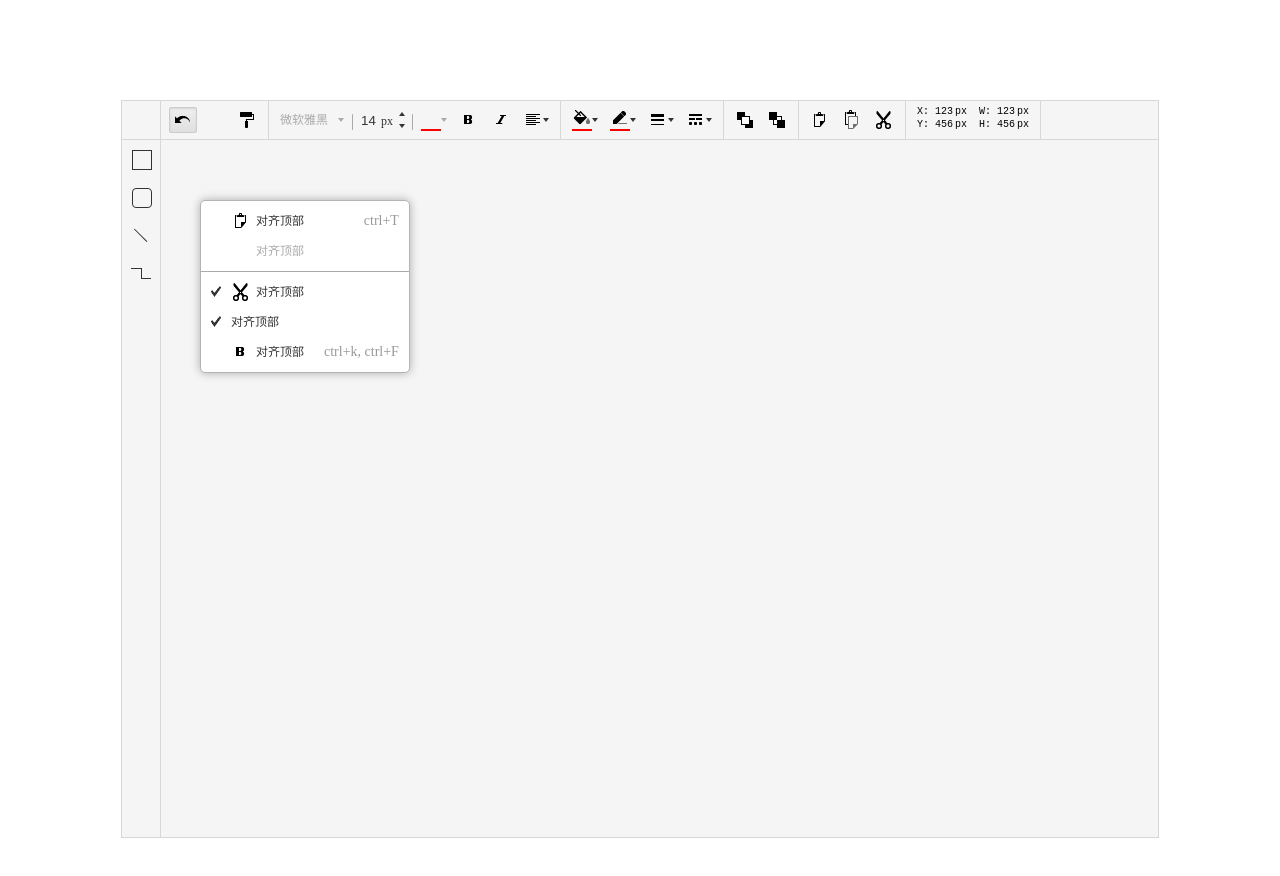
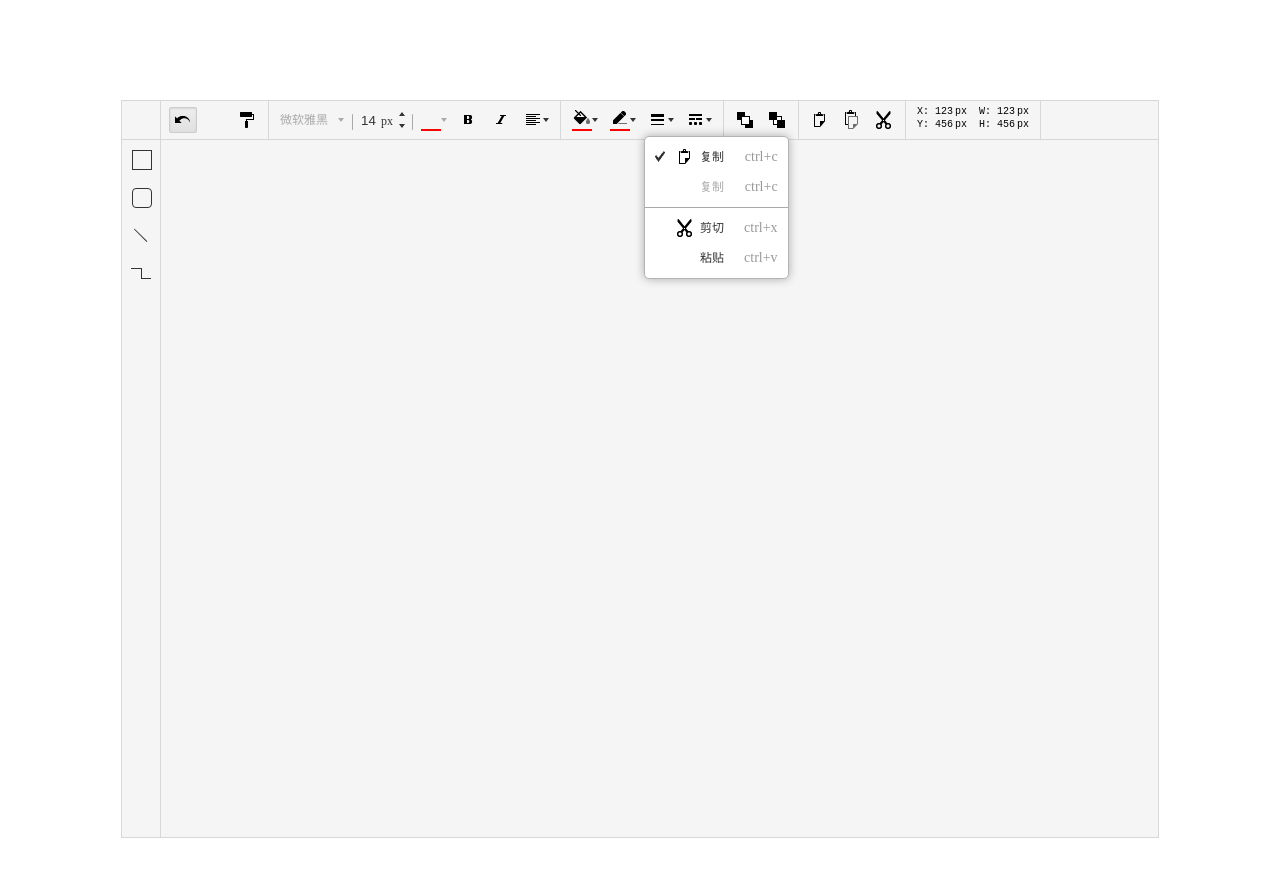
Before and after one commit to daizhan/outsourcing, a plain HTML site: page svg-draw-optimization/index.html in a window 1280 px wide. Both pictures are taken after a click on the item 661 px from the left and 120 px from the top of the page. Drawn offline with Linux system fonts and the light colour scheme.

Commit message:
公共弹出层开发-完成

```diff
--- a/svg-draw-optimization/index.html
+++ b/svg-draw-optimization/index.html
@@ -193,7 +193,7 @@
             </div>
         </div>
     </div>
-    <div class="common-popup-block menu-popup with-selected">
+    <div class="common-popup-block menu-popup with-selected" style="display: none;">
         <ul>
             <li class="copy"><i></i><span>对齐顶部</span><span class="shortcut">ctrl+T</span></li>
             <li class="paste disabled"><i></i><span>对齐顶部</span></li>
--- a/svg-draw-optimization/js/common.js
+++ b/svg-draw-optimization/js/common.js
@@ -206,7 +206,7 @@
     })(cobj);
 
     /**
-     * common popup
+     * color picker
      */
     (function(cobj) {
         cobj.ColorPicker = {
@@ -353,6 +353,83 @@
         }
     })(cobj);
 
+    (function(cobj) {
+        cobj.Menu = {
+            name: "menu-popup",
+            selector: ".menu-popup",
+            createDom: function(data) {
+                var liHtml = "",
+                    html = "",
+                    className = data.type || "",
+                    item;
+                for (var i = 0, len = data.menus.length; i < len; i++) {
+                    item = data.menus[i];
+                    if (item.type == "separator") {
+                        liHtml += '<li class="separator"></li>';
+                    } else {
+                        liHtml += '<li class="' + item.operate + ' ' + item.status + '" data-operate="' + item.operate + '" data-value="' + item.value + '"><i></i><span>' + item.text + '</span><span class="shortcut">' + item.shortcut + '</span></li>';
+                    }
+                }
+                html = '<div class="common-popup-block menu-popup ' + className + '">\
+                            <ul>' + liHtml + '</ul>\
+                        </div>';
+                $("body").append(html);
+            },
+            setPopupPos: function($target) {
+                var $popup = $(this.selector);
+                if ($target instanceof $) {
+                    var offset = $target.offset(),
+                        height = $target.height(),
+                        gap = 5;
+                    $popup.css({
+                        left: offset.left + "px",
+                        top: offset.top + height + gap + "px"
+                    });
+                } else { // 应该传递一个事件对象
+                    $popup.css({
+                        left: $target.clientX + "px",
+                        top: $target.clientY + "px"
+                    });
+                }
+            },
+            clean: function() {
+                var $popup = $(this.selector);
+                $popup.remove();
+                this.triggerType = "";
+                $("body").off("click", this.bindBodyClickEvent);
+            },
+            setEvent: function(callback) {
+                var self = this;
+                var $popup = $(this.selector);
+                $popup.find("li").click(function() {
+                    var $target = $(this),
+                        operate = $target.attr("data-operate"),
+                        value = $target.attr("data-value");
+                    if ($target.hasClass("disabled") || $target.hasClass("separator")) {
+                        return;
+                    }
+                    callback(operate, value);
+                    self.clean();
+                });
+                $("body").on("click", self.bindBodyClickEvent);
+            },
+            bindBodyClickEvent: function(event) {
+                var $target = $(event.target);
+                if (cobj.Menu.triggerType != "triggerByTarget" && !$target.hasClass(cobj.Menu.name) && !$target.parents(cobj.Menu.name).length) {
+                    cobj.Menu.clean();
+                }
+                cobj.Menu.triggerType = "";
+            },
+            init: function($target, data, callback, triggerType) {
+                this.clean();
+                this.triggerType = triggerType;
+                this.createDom(data);
+                this.setPopupPos($target);
+                this.setEvent(callback);
+            }
+        };
+    })(cobj);
+
     /**
      * utils
      */
--- a/svg-draw-optimization/js/draw.js
+++ b/svg-draw-optimization/js/draw.js
@@ -6,4 +6,85 @@
             C.layer.topNotify("info", { content: "颜色值: #" + color, shade: false, time: 2 });
         }, "triggerByTarget");
     });
+    var data = {
+        type: "with-selected",
+        menus: [{
+                operate: "copy",
+                status: "selected",
+                value: "",
+                text: "复制",
+                shortcut: "ctrl+c"
+            },
+            {
+                operate: "copy",
+                status: "disabled",
+                value: "",
+                text: "复制",
+                shortcut: "ctrl+c"
+            },
+            {
+                type: "separator"
+            },
+            {
+                operate: "cut",
+                status: "",
+                value: "cut",
+                text: "剪切",
+                shortcut: "ctrl+x"
+            },
+            {
+                operate: "page",
+                status: "",
+                value: "paste",
+                text: "粘贴",
+                shortcut: "ctrl+v"
+            }
+        ]
+    };
+    var data1 = {
+        type: "",
+        menus: [{
+                operate: "copy",
+                status: "selected",
+                value: "",
+                text: "复制",
+                shortcut: "ctrl+c"
+            },
+            {
+                operate: "copy",
+                status: "disabled",
+                value: "",
+                text: "复制",
+                shortcut: "ctrl+c"
+            },
+            {
+                type: "separator"
+            },
+            {
+                operate: "cut",
+                status: "",
+                value: "cut",
+                text: "剪切",
+                shortcut: "ctrl+x"
+            },
+            {
+                operate: "page",
+                status: "",
+                value: "paste",
+                text: "粘贴",
+                shortcut: "ctrl+v"
+            }
+        ]
+    };
+    $(".border-width, .border-style").click(function(event) {
+        var $target = $(this);
+        C.Menu.init($target, data, function(operate, value) {
+            C.layer.topNotify("info", { content: "operate: " + operate + "<br />value: " + value, shade: false, time: 2 });
+        }, "triggerByTarget");
+    });
+    $(".draw-content").click(function(event) {
+        C.Menu.init(event, data1, function(operate, value) {
+            C.layer.topNotify("info", { content: "operate: " + operate + "<br />value: " + value, shade: false, time: 2 });
+        }, "triggerByTarget");
+    });
 })();
```
